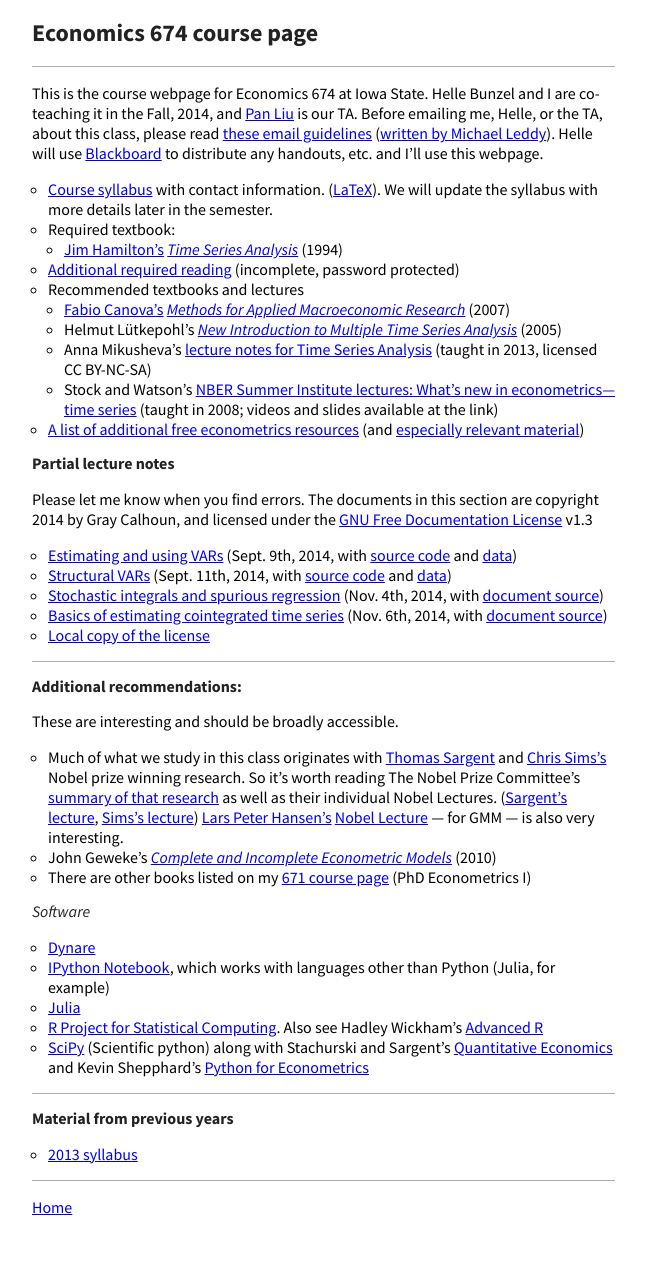
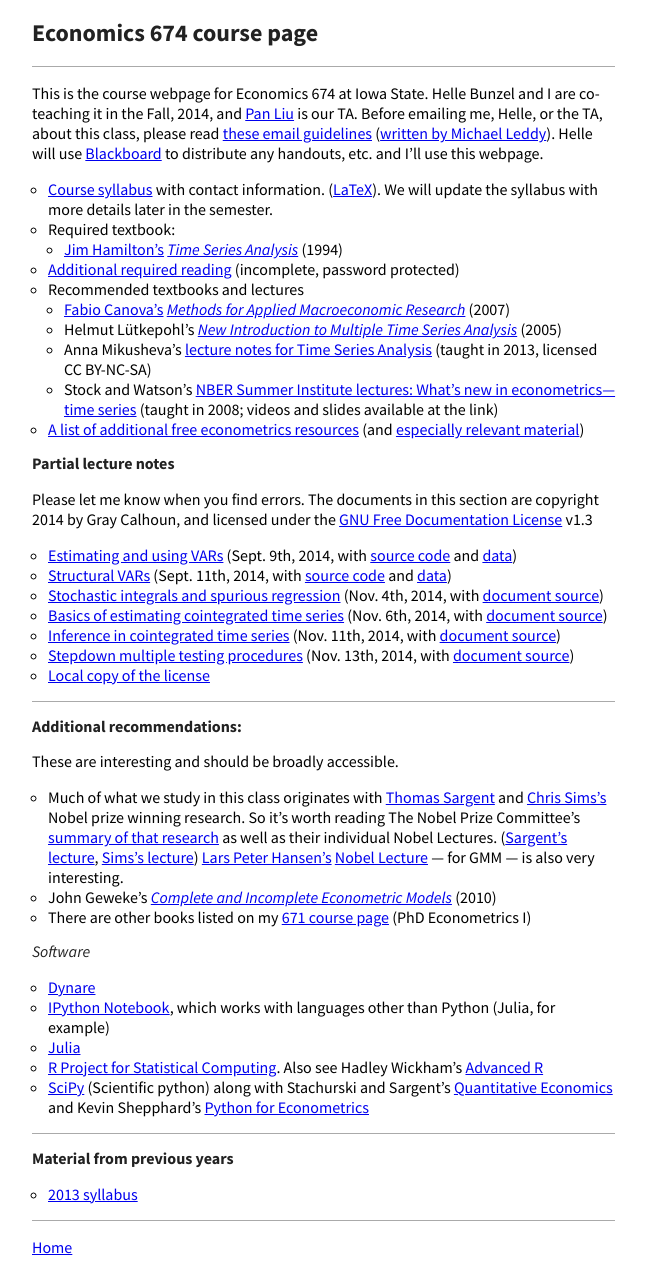
Before and after one commit to mmkuang/grayclhn.github.io, a Jekyll site: the page built from 674/index.md, in a window 1280 px wide. Shown: the whole page, without its empty margins (0-649 px from the left). Built offline with Jekyll 4.4.1, drawn with Linux system fonts in a browser that asks for light colours; Markdown is read by kramdown in place of the engine named in the settings; before the commit the page ends 1225 px from its top, so only the background shows below that.

Commit message:
Add slides for 674

```diff
--- a/674/index.md
+++ b/674/index.md
@@ -55,8 +55,14 @@ Documentation License][FDL] v1.3
 * [Structural VARs][VAR2] (Sept. 11th, 2014, with [source code][VAR2src] and [data][VAR2data])
 * [Stochastic integrals and spurious regression][spurious] (Nov. 4th, 2014, with [document source][spurious_source])
 * [Basics of estimating cointegrated time series][coint1] (Nov. 6th, 2014, with [document source][coint1_source])
+* [Inference in cointegrated time series][coint2] (Nov. 11th, 2014, with [document source][coint2_source])
+* [Stepdown multiple testing procedures][stepdown] (Nov. 13th, 2014, with [document source][stepdown_source])
 * [Local copy of the license][FDL_local]
 
+[stepdown_source]: https://github.com/grayclhn/674/blob/v0.6.0/testing/overview.org
+[stepdown]: multiple_testing_slides_2014.pdf
+[coint2_source]: https://github.com/grayclhn/674/blob/v0.5.0/cointegration/estimation_basics.org
+[coint2]: cointegration_inference_slides_2014.pdf
 [coint1_source]: https://github.com/grayclhn/674/blob/v0.4.0/cointegration/estimation_basics.org
 [coint1]: cointegration_estimation_slides_2014.pdf
 [VAR1]: http://nbviewer.ipython.org/github/grayclhn/674/blob/v0.2.6/var_forecasts.ipynb
```
Also changed, not shown: 2 other files.
